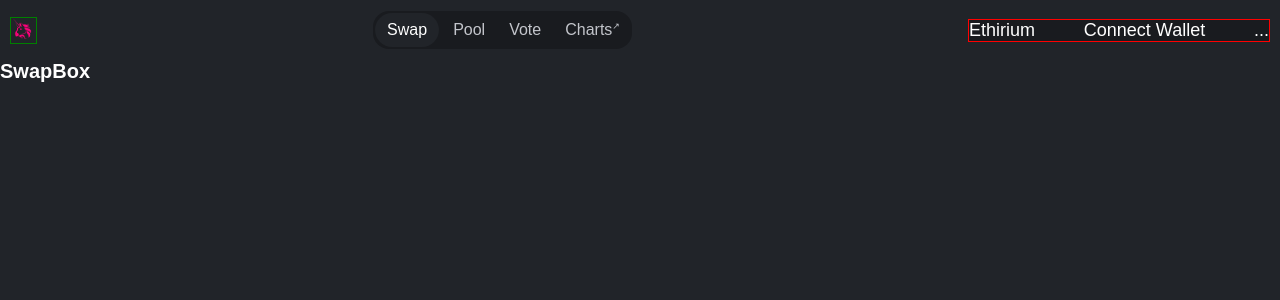
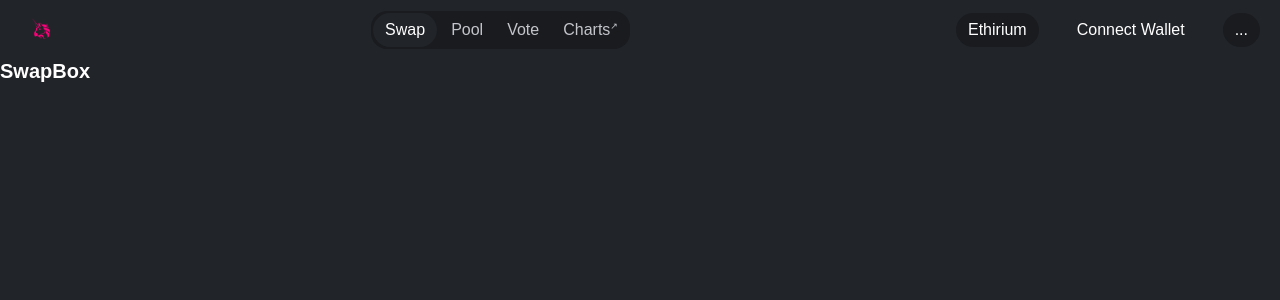
Before and after one commit to mralimov/my-token-swap, a React app: page / in a window 1280 px wide. Shown: the top 300 px of the page. Built offline with nearby package versions, Linux system fonts and the light colour scheme.

Commit message:
Navbar styling

```diff
--- a/src/components/Navbar/_Navbar.scss
+++ b/src/components/Navbar/_Navbar.scss
@@ -4,18 +4,12 @@
   padding: 1rem;
   align-items: center;
   height: 4rem;
-  // position: relative;
-  // background-image: linear-gradient(transparent 50%, rgb(25, 27, 31) 50%);
-  // background-position: 0px 0px;
-  // background-size: 100% 200%;
-  // box-shadow: transparent 0px 0px 0px 1px;
-  // transition: background-position 0.1s ease 0s, box-shadow 0.1s ease 0s;
-  // background-blend-mode: hard-light;
 
   &_logo {
     height: 2.5rem;
     width: 2.5rem;
-    border: 1px solid green;
+    margin-left: 2rem;
+
     &:hover {
       rotate: 1rem;
     }
@@ -26,6 +20,7 @@
     border-radius: 1.6rem;
     display: flex;
     align-items: center;
+
     a {
       font-size: 1.6rem;
       border-radius: 3rem;
@@ -44,7 +39,7 @@
       }
 
       &:hover {
-        color: #ffffff;
+        color: #ffffffff;
       }
     }
     .active_list {
@@ -57,9 +52,58 @@
   &_options {
     display: flex;
     justify-content: space-between;
-    width: 30rem;
-    font-size: 1.8em;
+    font-size: 1.6rem;
+    margin: 1rem;
+    align-items: center;
+    width: 19em;
+  }
+
+  &_mainnet {
     background-color: rgb(25, 27, 31);
-    border: 1px solid red;
+    font-size: 1.6rem;
+    font-weight: 500;
+    padding: 8px 12px;
+    word-break: break-word;
+    overflow: hidden;
+    white-space: nowrap;
+    border-radius: 3rem;
+    cursor: pointer;
+  }
+
+  .mainnet_img {
+    width: 1.5rem;
+    height: 1.5rem;
+  }
+
+  .connect_wallet {
+    font-size: 1.4rem;
+    font-weight: 500;
+    padding: 8px 12px;
+    word-break: break-word;
+    overflow: hidden;
+    white-space: nowrap;
+    border-radius: 3rem;
+    cursor: pointer;
+    font-weight: 500;
+    background-color: rgba(21, 61, 111, 0.44);
+    border: 1px solid rgba(21, 61, 111, 0.44);
+    color: rgb(80, 144, 234);
+
+    &:hover {
+      border: 1px solid rgba(49, 95, 154, 0.44);
+      color: rgb(57, 130, 231);
+    }
+  }
+
+  &_settings {
+    background-color: rgb(25, 27, 31);
+    font-size: 1.6rem;
+    font-weight: 500;
+    padding: 8px 12px;
+    word-break: break-word;
+    overflow: hidden;
+    white-space: nowrap;
+    border-radius: 3rem;
+    cursor: pointer;
   }
 }
```
